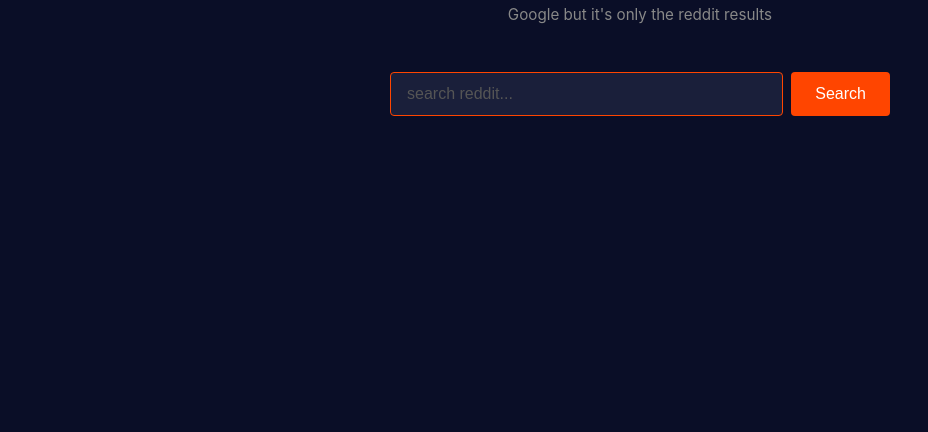
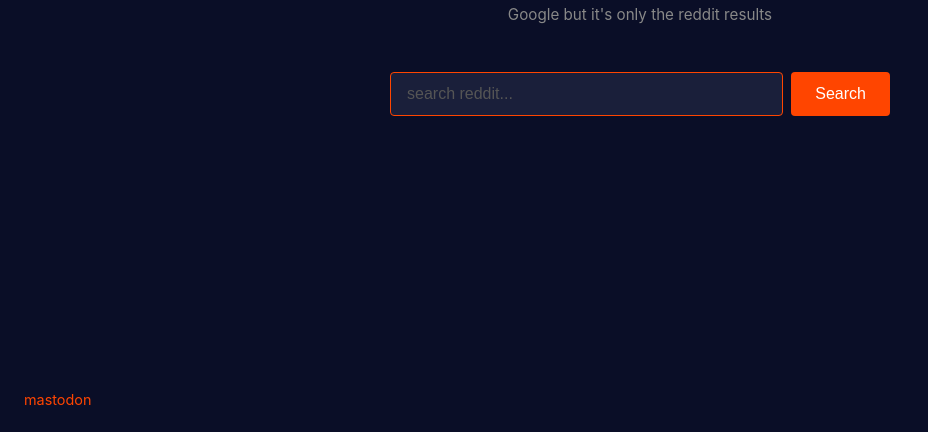
Before and after one commit to goncharom/greggit, a plain HTML site: page index.html in a window 1280 px wide. Shown: the part 368-800 px from the top of the page, without its empty margins (0-928 px from the left). Drawn offline with Linux system fonts and the light colour scheme.

Commit message:
Adding mastodon link

```diff
--- a/index.html
+++ b/index.html
@@ -97,6 +97,23 @@
         button:active {
             background: #e63e00;
         }
+
+        .footer {
+            position: fixed;
+            bottom: 1.5rem;
+            left: 1.5rem;
+            font-size: 0.9rem;
+        }
+
+        .footer a {
+            color: #ff4500;
+            text-decoration: none;
+            transition: color 0.2s;
+        }
+
+        .footer a:hover {
+            color: #ff5722;
+        }
     </style>
 </head>
 <body>
@@ -116,6 +133,10 @@
         </form>
     </div>
 
+    <div class="footer">
+        <a href="https://hachyderm.io/@goncharom" target="_blank">mastodon</a>
+    </div>
+
     <script>
         function handleSearch(event) {
             event.preventDefault();
```
